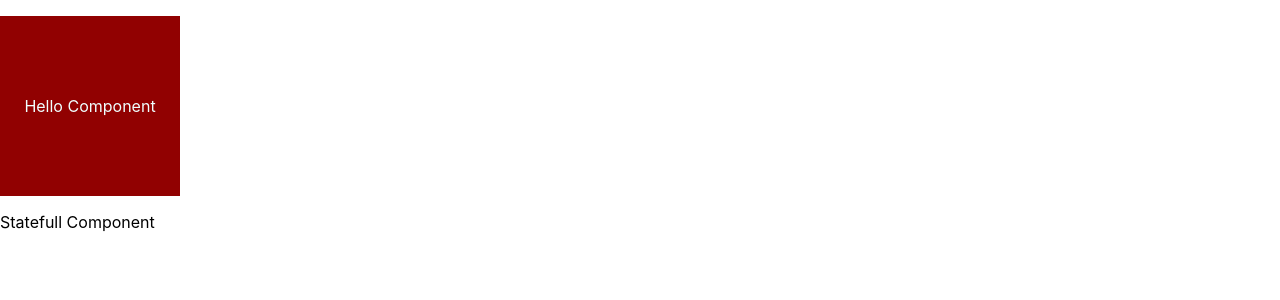
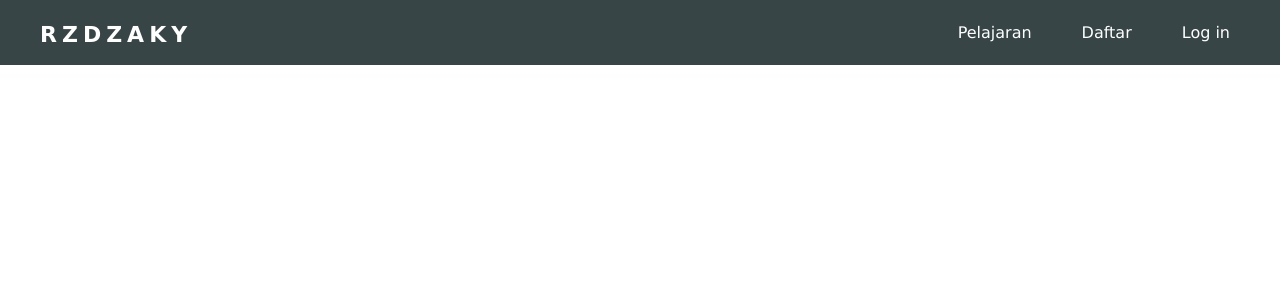
Before and after one commit to rzdzaky/react-latihan-1, a React (Create React App) app: page / in a window 1280 px wide. Shown: the top 300 px of the page. Built offline with nearby package versions, Linux system fonts and the light colour scheme.

Commit message:
Membuat header

```diff
--- a/public/index.html
+++ b/public/index.html
@@ -5,39 +5,14 @@
     <link rel="icon" href="%PUBLIC_URL%/favicon.ico" />
     <meta name="viewport" content="width=device-width, initial-scale=1" />
     <meta name="theme-color" content="#000000" />
-    <meta
-      name="description"
-      content="Web site created using create-react-app"
-    />
+    <meta name="description"content="Web site created using create-react-app"/>
     <link rel="apple-touch-icon" href="%PUBLIC_URL%/logo192.png" />
-    <!--
-      manifest.json provides metadata used when your web app is installed on a
-      user's mobile device or desktop. See https://developers.google.com/web/fundamentals/web-app-manifest/
-    -->
     <link rel="manifest" href="%PUBLIC_URL%/manifest.json" />
-    <!--
-      Notice the use of %PUBLIC_URL% in the tags above.
-      It will be replaced with the URL of the `public` folder during the build.
-      Only files inside the `public` folder can be referenced from the HTML.
-
-      Unlike "/favicon.ico" or "favicon.ico", "%PUBLIC_URL%/favicon.ico" will
-      work correctly both with client-side routing and a non-root public URL.
-      Learn how to configure a non-root public URL by running `npm run build`.
-    -->
     <title>Latihan 1 React</title>
   </head>
   <body>
     <noscript>You need to enable JavaScript to run this app.</noscript>
-    <div id="root"></div>
-    <!--
-      This HTML file is a template.
-      If you open it directly in the browser, you will see an empty page.
+    <div id="header"></div>
 
-      You can add webfonts, meta tags, or analytics to this file.
-      The build step will place the bundled scripts into the <body> tag.
-
-      To begin the development, run `npm start` or `yarn start`.
-      To create a production bundle, use `npm run build` or `yarn build`.
-    -->
   </body>
 </html>
--- a/src/components/HelloComponent.css
+++ /dev/null
@@ -1,8 +0,0 @@
-.pHelloComponent{
-    background-color: rgb(145, 1, 1);
-    color: azure;
-    width: 180px;
-    padding-top: 5rem;
-    padding-bottom: 5rem;
-    text-align: center;
-}
--- a/src/components/HelloComponent.jsx
+++ /dev/null
@@ -1,8 +0,0 @@
-import React from "react";
-import "./HelloComponent.css";
-
-const HelloComponent = () => {
-    return <p className="pHelloComponent">Hello Component</p>
-  }
-
-export default HelloComponent;
--- /dev/null
+++ b/src/components/MainHeader/MainHeader.css
@@ -0,0 +1,56 @@
+* {
+    box-sizing: border-box;
+}
+
+body {
+    margin: 0;
+    font-family: "Lucida Grande";
+}
+
+a {
+    text-decoration: none;
+}
+
+.clear {
+    clear: left;
+}
+header {
+    height: 65px;
+    width: 100%;
+    background-color: rgba(34, 49, 52, 0.9);
+    position :fixed;
+    top: 0;
+    z-index: 10;
+}
+
+.header-left h3{
+    color: white;
+    font-size: 22px;
+    letter-spacing: 5px;
+}
+
+.header-left {
+    margin-left: 40px;
+    float: left;
+}
+
+.header-right {
+    float: right;
+    margin-right: -25px;
+}
+
+.header-right a {
+    line-height: 65px;
+    padding: 0 25px;
+    color: white;
+    display: block;
+    float: left;
+    transition: all 0.5s;
+}
+
+.header-right a:hover {
+    background-color: rgba(255, 255, 255, 0.3);
+}
+.login {
+    margin-right: 50px;
+}
--- /dev/null
+++ b/src/components/MainHeader/MainHeader.jsx
@@ -0,0 +1,21 @@
+import React from "react";
+import './MainHeader.css'
+
+const MainHeader = () => {
+  return (
+    <header>
+      <div class="container">
+        <div class="header-left">
+          <h3>RZDZAKY</h3>
+        </div>
+        <span class="fa fa-bars menu-icon"></span>
+        <div class="header-right">
+          <a href="#">Pelajaran</a>
+          <a href="#">Daftar</a>
+          <a href="#" class="login">Log in</a>
+        </div>
+      </div>
+    </header>
+  )
+}
+export default MainHeader;
--- a/src/index.js
+++ b/src/index.js
@@ -4,14 +4,14 @@ import './index.css';
 import App from './App';
 import reportWebVitals from './reportWebVitals';
 import StatefullComponent from './containers/StatefullComponent';
-import HelloComponent from './components/HelloComponent';
+import MainHeader from './components/MainHeader/MainHeader';
 
 ReactDOM.render(
   <React.StrictMode>
-    <HelloComponent />
-    <StatefullComponent />
+    {/* <StatefullComponent /> */}
+    <MainHeader />
   </React.StrictMode>,
-  document.getElementById('root')
+  document.getElementById('header')
 );
 
 // If you want to start measuring performance in your app, pass a function
```
